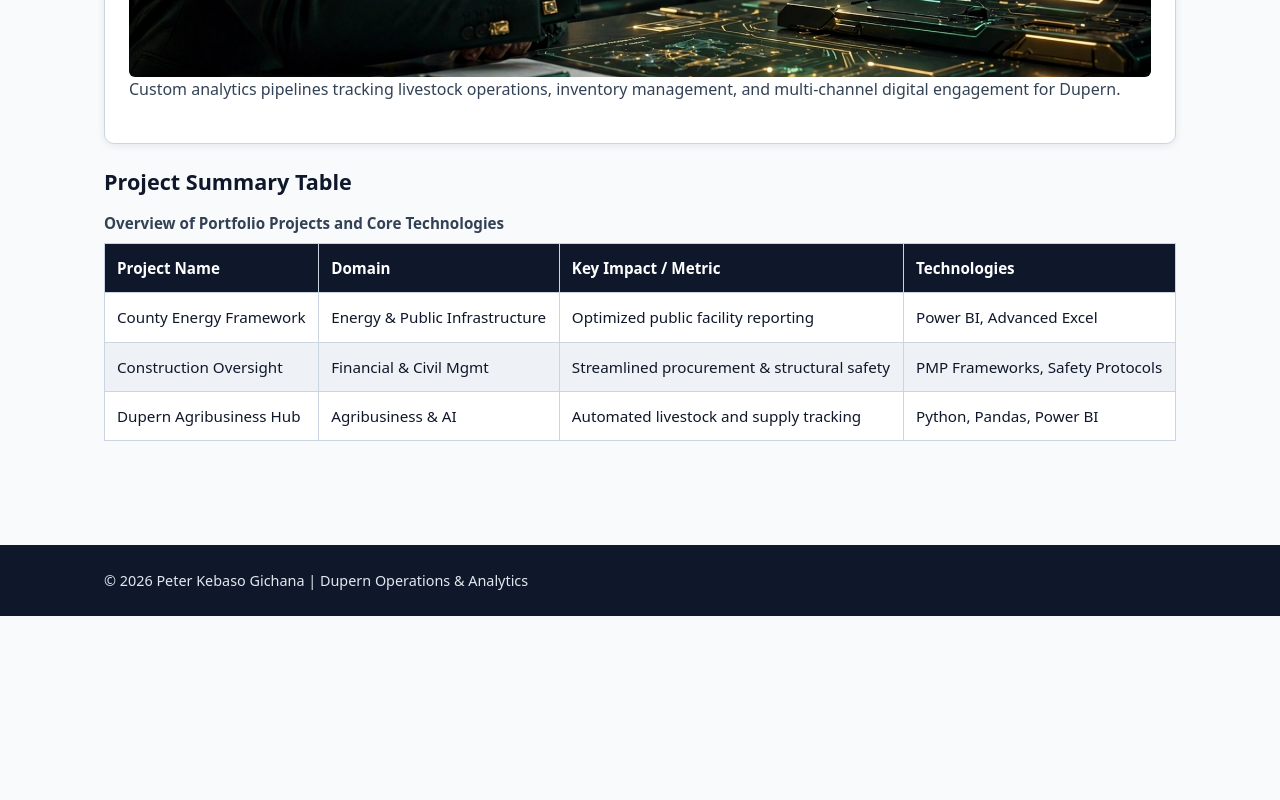
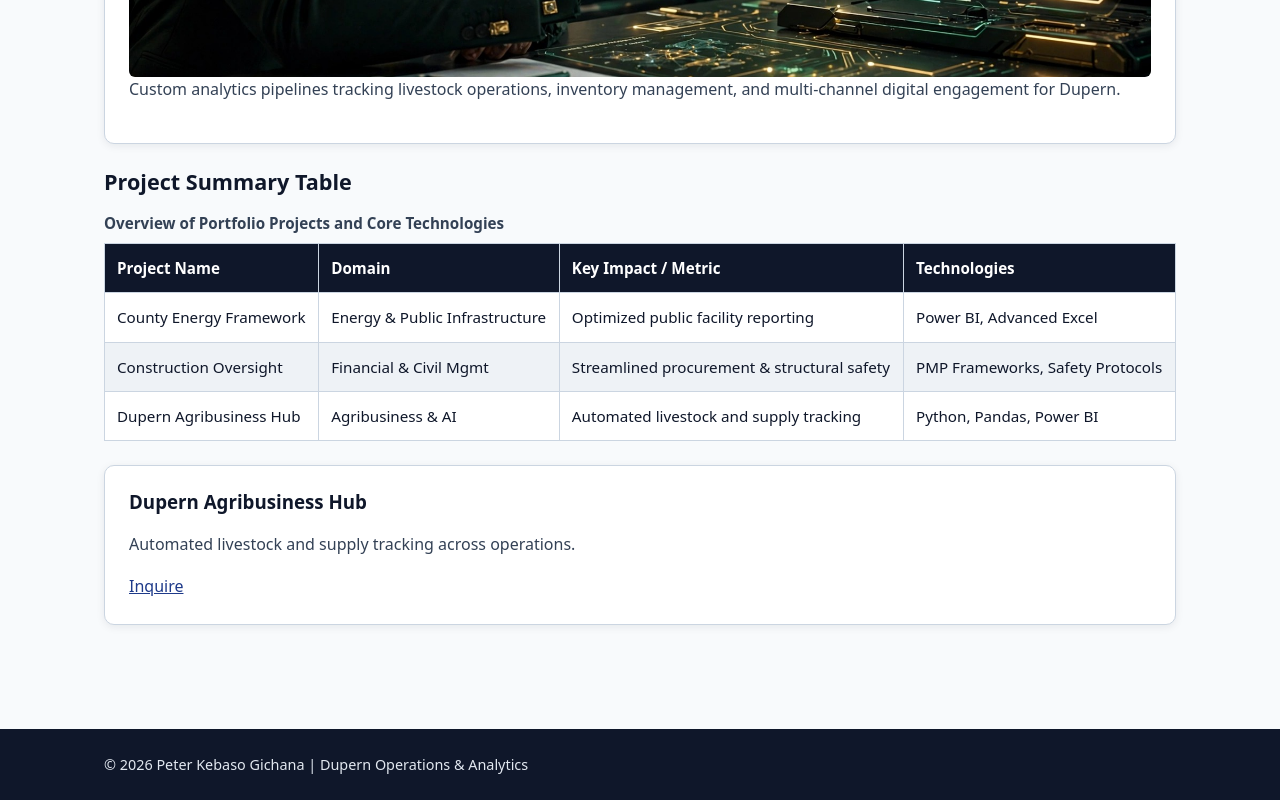
Before and after one commit to PeterKebaso2026/portfolio, a plain HTML site: page projects.html in a window 1280 px wide. Shown: the part 2120-2920 px from the top of the page. Before the commit the page ends 2736 px from the top, so only its background shows below. Drawn offline with Linux system fonts and the light colour scheme.

Commit message:
Add project card layout and flex alignment

```diff
--- a/css/styles.css
+++ b/css/styles.css
@@ -273,3 +273,38 @@ button[type="submit"]:focus-visible {
     padding: var(--space-lg);
   }
 }
+/* Sticky footer across pages */
+body {
+  display: flex;
+  flex-direction: column;
+  min-height: 100vh;
+}
+
+main {
+  flex: 1;
+}
+
+/* Project cards with bottom-aligned buttons */
+.project-list {
+  display: flex;
+  flex-wrap: wrap;
+  gap: 1.5rem;
+}
+
+.project-card {
+  background-color: var(--bg-surface);
+  border: 1px solid var(--border-color);
+  flex: 1 1 18rem;
+  min-width: 0;
+  display: flex;
+  flex-direction: column;
+}
+
+.project-card p {
+  overflow-wrap: anywhere;
+}
+
+.project-card .button {
+  margin-top: auto;
+  align-self: flex-start;
+}
--- a/projects.html
+++ b/projects.html
@@ -105,6 +105,13 @@
           </tr>
         </tbody>
       </table>
+      <div class="project-list">
+        <article class="project-card">
+          <h3>Dupern Agribusiness Hub</h3>
+          <p>Automated livestock and supply tracking across operations.</p>
+          <a class="button" href="contact.html">Inquire</a>
+        </article>
+      </div>
     </main>
 
     <footer class="site-footer">
```
